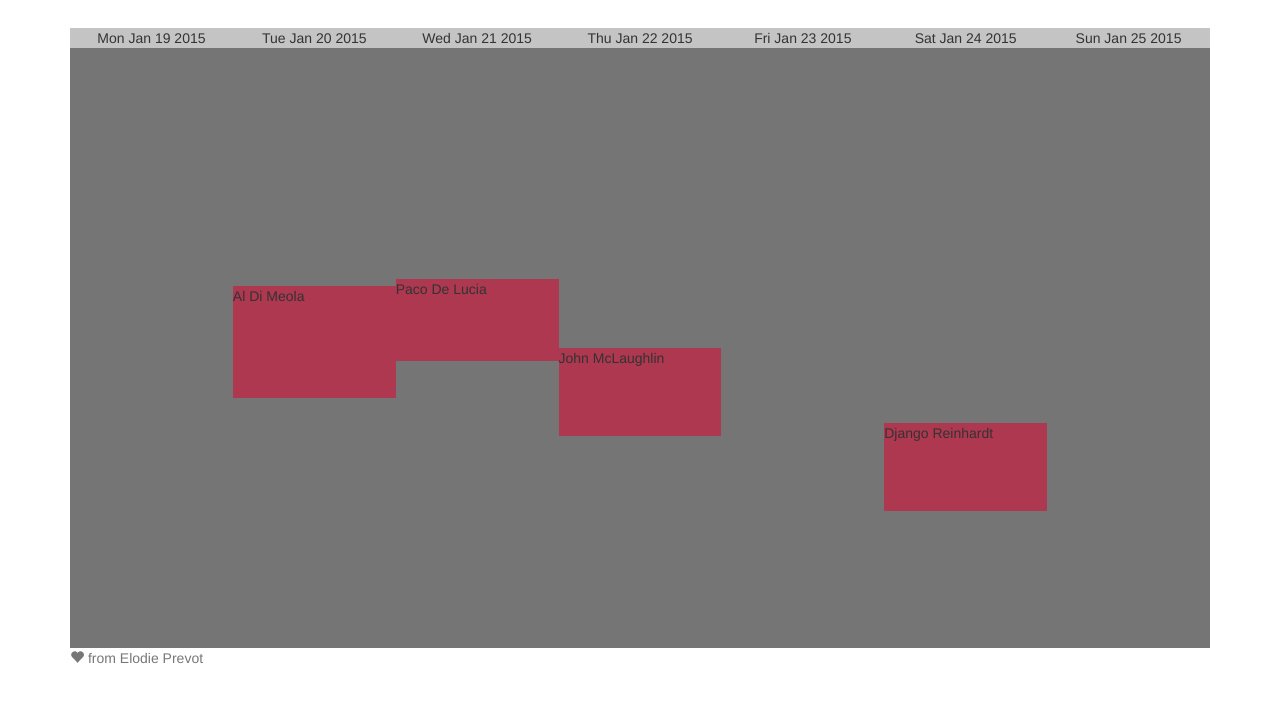
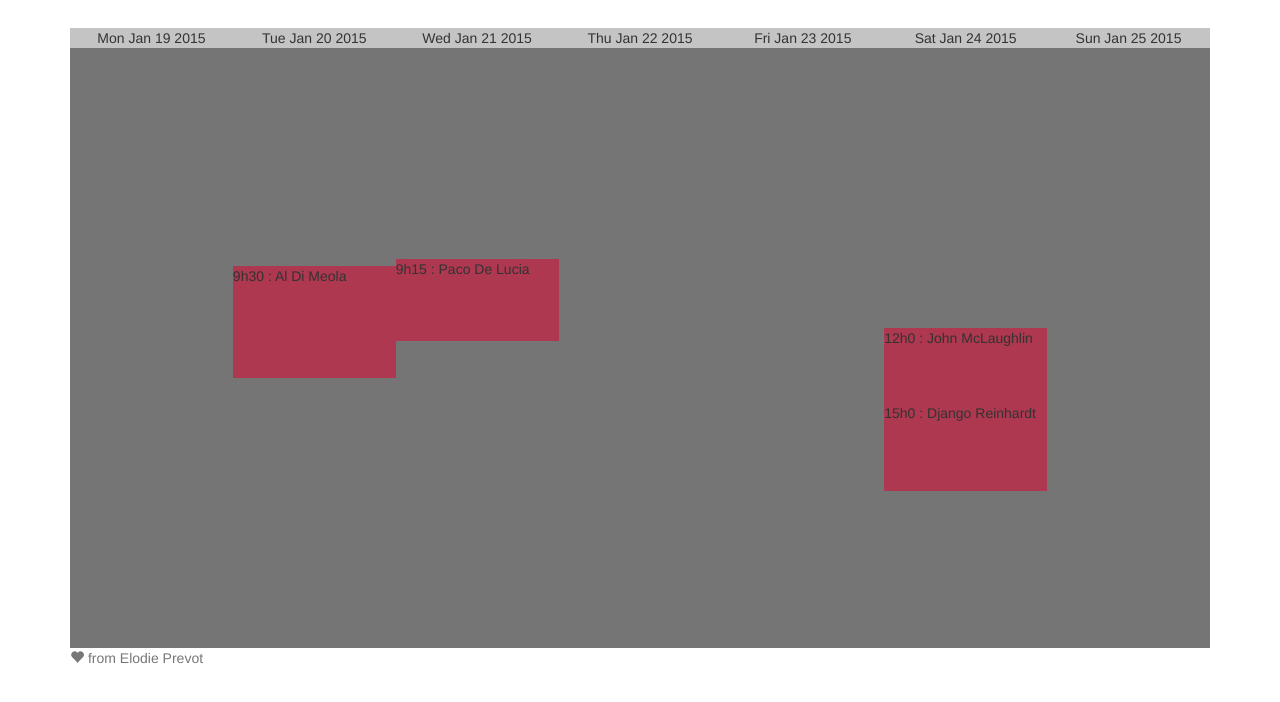
Before and after one commit to eprevot/calendar, a website: page app/index.html in a window 1280 px wide. Shown: the part 82-784 px from the top of the page. Drawn offline with nearby package versions, Linux system fonts and the light colour scheme; some packages are replaced by stand-ins of ours; files that its build step writes are made by us from their sources.

Commit message:
display several events in same day (to finish)

```diff
--- a/app/scripts/services/events.js
+++ b/app/scripts/services/events.js
@@ -15,7 +15,7 @@ angular.module('calendarApp')
         var events = [
 			new Event( new Date(2015, 0, 20, 9, 30), new Date(2015, 0, 20, 14, 0), 'Al Di Meola'),
 	    	new Event( new Date(2015, 0, 21, 9, 15), new Date(2015, 0, 21, 12, 30), 'Paco De Lucia'),
-	    	new Event( new Date(2015, 0, 22, 12, 0), new Date(2015, 0, 22, 15, 30), 'John McLaughlin'),
+	    	new Event( new Date(2015, 0, 24, 12, 0), new Date(2015, 0, 24, 15, 30), 'John McLaughlin'),
 	    	new Event( new Date(2015, 0, 24, 15, 0), new Date(2015, 0, 24, 18, 30), 'Django Reinhardt')
 		];
         return events;
--- a/app/views/main.html
+++ b/app/views/main.html
@@ -3,7 +3,7 @@
     <div ng-repeat="day in days" class="col-md-1 no-padding" style="height: 600px;">
       <div class="cal-header">{{day.getName()}}</div>
       <div class="cal-content">
-      	<div ng-repeat="event in day.getEvents()" style="position: relative; top:{{event.getPercentTop()}}%; height:{{event.getPercentHeight()}}%; width:{{event.getPercentWidth()}}%; left:{{event.getPercentLeft()}}; z-index:{{event.getZindex()}}; background-color:#ad3850">{{event.getTitle()}}</div>
+      	<div ng-repeat="event in day.getEvents()" style="position: absolute; top:{{event.getPercentTop()}}%; height:{{event.getPercentHeight()}}%; width:{{event.getPercentWidth()}}%; left:{{event.getPercentLeft()}}; z-index:{{event.getZindex()}}; background-color:#ad3850">{{event.getStartDate().getHours()}}h{{event.getStartDate().getMinutes()}} : {{event.getTitle()}}</div>
       </div>
     </div>
   </div>
```
